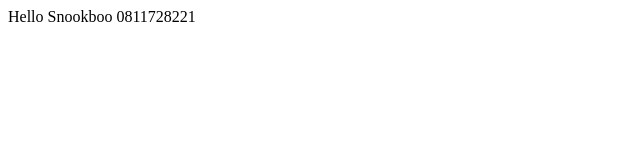
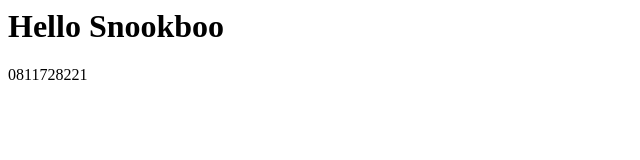
Before and after one commit to snookboo/snookboo.github.io, a plain HTML site: page index.html in a window 1280 px wide. Shown: the whole page, without its empty margins (0-640 px from the left). Drawn offline with Linux system fonts and the light colour scheme.

Commit message:
test edit1

```diff
--- a/index.html
+++ b/index.html
@@ -1,2 +1,2 @@
-<hi>Hello Snookboo</h1>
+<h1>Hello Snookboo</h1>
 0811728221
```
